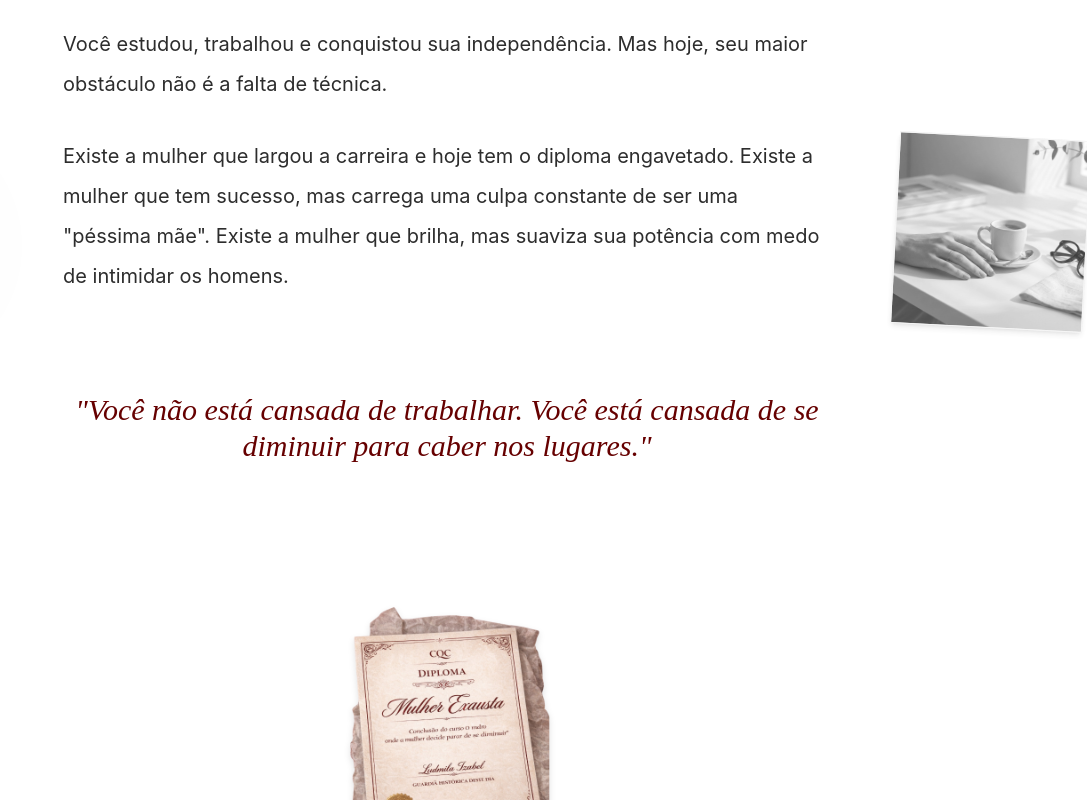
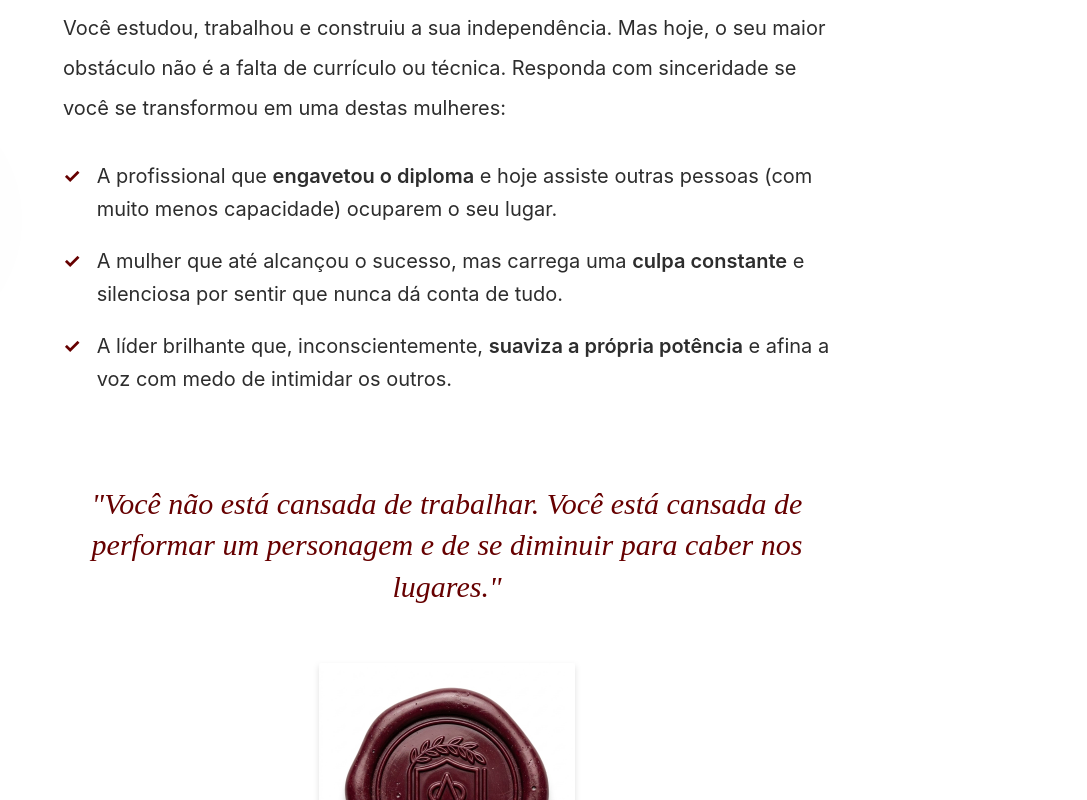
Before and after one commit to ZeferLAB/LP_Izabel_Marco, a React (Vite) app: page / in a window 1280 px wide. Shown: the part 980-1780 px from the top of the page, without its empty margins (193-1280 px from the left). Built offline with nearby package versions, Linux system fonts and the light colour scheme.

Commit message:
FAQ atualizado, Manifesto redesenhado, ajuste global de espacamentos

```diff
--- a/src/components/EventJourney.jsx
+++ b/src/components/EventJourney.jsx
@@ -17,7 +17,7 @@ export default function EventJourney() {
     ];
 
     return (
-        <section className="bg-white py-24 px-6">
+        <section className="bg-white py-12 lg:py-20 px-6">
             <div className="section-container">
                 <motion.div
                     initial={{ opacity: 0, y: 20 }}
--- a/src/components/Guarantee.jsx
+++ b/src/components/Guarantee.jsx
@@ -2,7 +2,7 @@ import { motion } from 'framer-motion';
 
 export default function Guarantee() {
     return (
-        <section id="guarantee" className="bg-[#F5F5F1] py-24 px-6 relative overflow-hidden">
+        <section id="guarantee" className="bg-[#F5F5F1] py-12 lg:py-20 px-6 relative overflow-hidden">
             <div className="max-w-3xl mx-auto flex flex-col items-center text-center relative z-10">
 
                 {/* Imagem do Selo de Garantia */}
--- a/src/components/Hero.jsx
+++ b/src/components/Hero.jsx
@@ -12,7 +12,7 @@ export default function Hero() {
     };
 
     return (
-        <section className="relative min-h-[calc(100vh-60px)] flex flex-col justify-center bg-gradient-to-br from-[#F5F5F1] via-[#ffffff] to-[#eaeae4] overflow-hidden pt-[24px] lg:pt-24 pb-8">
+        <section className="relative min-h-[calc(100vh-60px)] flex flex-col justify-center bg-gradient-to-br from-[#F5F5F1] via-[#ffffff] to-[#eaeae4] overflow-hidden pt-[16px] lg:pt-20 pb-6 lg:pb-20">
             <div className="section-container !py-0 w-full grid grid-cols-1 lg:grid-cols-2 gap-2 lg:gap-16 items-center">
 
                 {/* Coluna de Imagem: Aparece PRIMEIRO no mobile (order-1), SEGUNDO no desktop (lg:order-2) */}
--- a/src/components/Manifesto.jsx
+++ b/src/components/Manifesto.jsx
@@ -1,10 +1,32 @@
 import { motion } from 'framer-motion';
+
+const bullets = [
+    {
+        main: "engavetou o diploma",
+        text: " e hoje assiste outras pessoas (com muito menos capacidade) ocuparem o seu lugar."
+    },
+    {
+        main: "culpa constante",
+        text: " e silenciosa por sentir que nunca dá conta de tudo."
+    },
+    {
+        main: "suaviza a própria potência",
+        text: " e afina a voz com medo de intimidar os outros."
+    }
+];
+
+const bulletPrefixes = [
+    "A profissional que ",
+    "A mulher que até alcançou o sucesso, mas carrega uma ",
+    "A líder brilhante que, inconscientemente, "
+];
 
 export default function Manifesto() {
     return (
-        <section className="bg-white py-24 px-6 relative overflow-hidden">
+        <section className="bg-white py-12 lg:py-20 px-6 relative overflow-hidden">
             <div className="max-w-3xl mx-auto flex flex-col items-center space-y-12 text-center">
 
+                {/* Título */}
                 <motion.h2
                     initial={{ opacity: 0, y: 20 }}
                     whileInView={{ opacity: 1, y: 0 }}
@@ -15,53 +37,65 @@ export default function Manifesto() {
                     Nós conquistamos direitos externos, mas ninguém nos ensinou a sustentar nosso poder interno.
                 </motion.h2>
 
+                {/* Texto Introdutório */}
                 <motion.div
                     initial={{ opacity: 0 }}
                     whileInView={{ opacity: 1 }}
                     transition={{ duration: 1, delay: 0.2 }}
                     viewport={{ once: true }}
-                    className="space-y-8 text-softblack text-lg lg:text-xl leading-loose text-left"
+                    className="w-full text-left space-y-8"
                 >
-                    <p>
-                        Você estudou, trabalhou e conquistou sua independência. Mas hoje, seu maior obstáculo não é a falta de técnica.
+                    <p className="text-softblack text-lg lg:text-xl leading-loose">
+                        Você estudou, trabalhou e construiu a sua independência. Mas hoje, o seu maior obstáculo não é a falta de currículo ou técnica. Responda com sinceridade se você se transformou em uma destas mulheres:
                     </p>
 
-                    <div className="relative group">
-                        <p>
-                            Existe a mulher que largou a carreira e hoje tem o diploma engavetado. Existe a mulher que tem sucesso, mas carrega uma culpa constante de ser uma "péssima mãe". Existe a mulher que brilha, mas suaviza sua potência com medo de intimidar os homens.
-                        </p>
-
-                        {/* Imagem Editorial Desalinhada (Placeholder com estilo) */}
-                        <div className="hidden lg:block absolute -right-64 top-0 w-48 aspect-square bg-[#ecebeb] border border-gray-100 shadow-md rotate-3 grayscale opacity-80 group-hover:rotate-6 transition-transform duration-500 overflow-hidden">
-                            <img src="/Mood Editorial.jpg" alt="Mood Editorial" className="w-full h-full object-cover" />
-                        </div>
-                    </div>
+                    {/* Bullet Points */}
+                    <ul className="space-y-5">
+                        {bullets.map((item, idx) => (
+                            <motion.li
+                                key={idx}
+                                initial={{ opacity: 0, x: -16 }}
+                                whileInView={{ opacity: 1, x: 0 }}
+                                transition={{ duration: 0.6, delay: 0.1 * idx }}
+                                viewport={{ once: true }}
+                                className="flex items-start gap-4 text-softblack text-lg lg:text-xl leading-relaxed"
+                            >
+                                <span className="text-vinho font-bold text-xl mt-0.5 shrink-0">✓</span>
+                                <span>
+                                    {bulletPrefixes[idx]}
+                                    <strong className="text-softblack font-semibold">{item.main}</strong>
+                                    {item.text}
+                                </span>
+                            </motion.li>
+                        ))}
+                    </ul>
                 </motion.div>
 
+                {/* Citação Final */}
                 <motion.div
-                    initial={{ opacity: 0, scale: 0.9 }}
+                    initial={{ opacity: 0, scale: 0.95 }}
                     whileInView={{ opacity: 1, scale: 1 }}
                     transition={{ duration: 0.8 }}
                     viewport={{ once: true }}
-                    className="py-12 flex flex-col items-center space-y-6"
+                    className="pt-10"
                 >
-                    <blockquote className="text-2xl lg:text-3xl text-vinho italic font-serif">
-                        "Você não está cansada de trabalhar. Você está cansada de se diminuir para caber nos lugares."
+                    <blockquote className="text-2xl lg:text-3xl text-vinho italic font-serif leading-snug">
+                        "Você não está cansada de trabalhar. Você está cansada de performar um personagem e de se diminuir para caber nos lugares."
                     </blockquote>
+                </motion.div>
 
-                    {/* Selo de Cera */}
-                    <div className="w-48 lg:w-64 pt-4">
-                        <img
-                            src="/foto-certificado.png"
-                            alt="Certificado Mulher Exausta"
-                            className="w-full h-full object-contain filter drop-shadow-md"
-                        />
-                    </div>
-                </motion.div>
+                {/* Selo de Cera */}
+                <div className="w-48 lg:w-64 pt-2">
+                    <img
+                        src="/Selo de Cera.jpg"
+                        alt="Selo de Cera"
+                        className="w-full h-full object-contain filter drop-shadow-md"
+                    />
+                </div>
 
             </div>
 
-            {/* Background Decorative Element */}
+            {/* Background Decorativo */}
             <div className="absolute top-0 left-0 w-full h-full pointer-events-none opacity-5">
                 <div className="absolute top-1/4 -left-12 w-64 h-64 bg-vinho/20 rounded-full blur-3xl" />
             </div>
--- a/src/components/Mechanism.jsx
+++ b/src/components/Mechanism.jsx
@@ -9,7 +9,7 @@ export default function Mechanism() {
     ];
 
     return (
-        <section className="bg-[#F9F9F8] py-24 px-6 overflow-hidden">
+        <section className="bg-[#F9F9F8] py-12 lg:py-20 px-6 overflow-hidden">
             <div className="section-container grid grid-cols-1 lg:grid-cols-2 gap-16 items-center">
 
                 {/* Coluna Esquerda: Texto */}
@@ -73,7 +73,7 @@ export default function Mechanism() {
                             {/* Simulação de tela do iPad */}
                             <div className="w-full h-full bg-[#1a1a1a] rounded-[1.5rem] overflow-hidden relative">
                                 <img
-                                    src="/Caderno Premium.jpg"
+                                    src="/Caderno.png"
                                     alt="Mockup Digital"
                                     className="w-full h-full object-cover opacity-80"
                                 />
--- a/src/components/Offer.jsx
+++ b/src/components/Offer.jsx
@@ -2,7 +2,7 @@ import { motion } from 'framer-motion';
 
 export default function Offer() {
     return (
-        <section id="offer" className="bg-[#F5F5F1] py-32 px-6 relative overflow-hidden flex items-center justify-center min-h-screen">
+        <section id="offer" className="bg-[#F5F5F1] py-12 lg:py-20 px-6 relative overflow-hidden flex items-center justify-center">
             {/* Background Texture continuous */}
             <div className="absolute inset-0 paper-texture opacity-30 pointer-events-none" />
 
--- a/src/components/SpeakerBio.jsx
+++ b/src/components/SpeakerBio.jsx
@@ -2,7 +2,7 @@ import { motion } from 'framer-motion';
 
 export default function SpeakerBio() {
     return (
-        <section className="bg-gradient-to-r from-gray-50 to-gray-100 py-24 px-6 relative overflow-hidden">
+        <section className="bg-gradient-to-r from-gray-50 to-gray-100 py-12 lg:py-20 px-6 relative overflow-hidden">
             <div className="section-container grid grid-cols-1 lg:grid-cols-12 gap-16 items-center">
 
                 {/* Imagem (Esquerda): Placeholder B&W */}
```
Also changed, not shown: src/components/FAQ.jsx (+11 -19 lines), public/Caderno.png (added).
